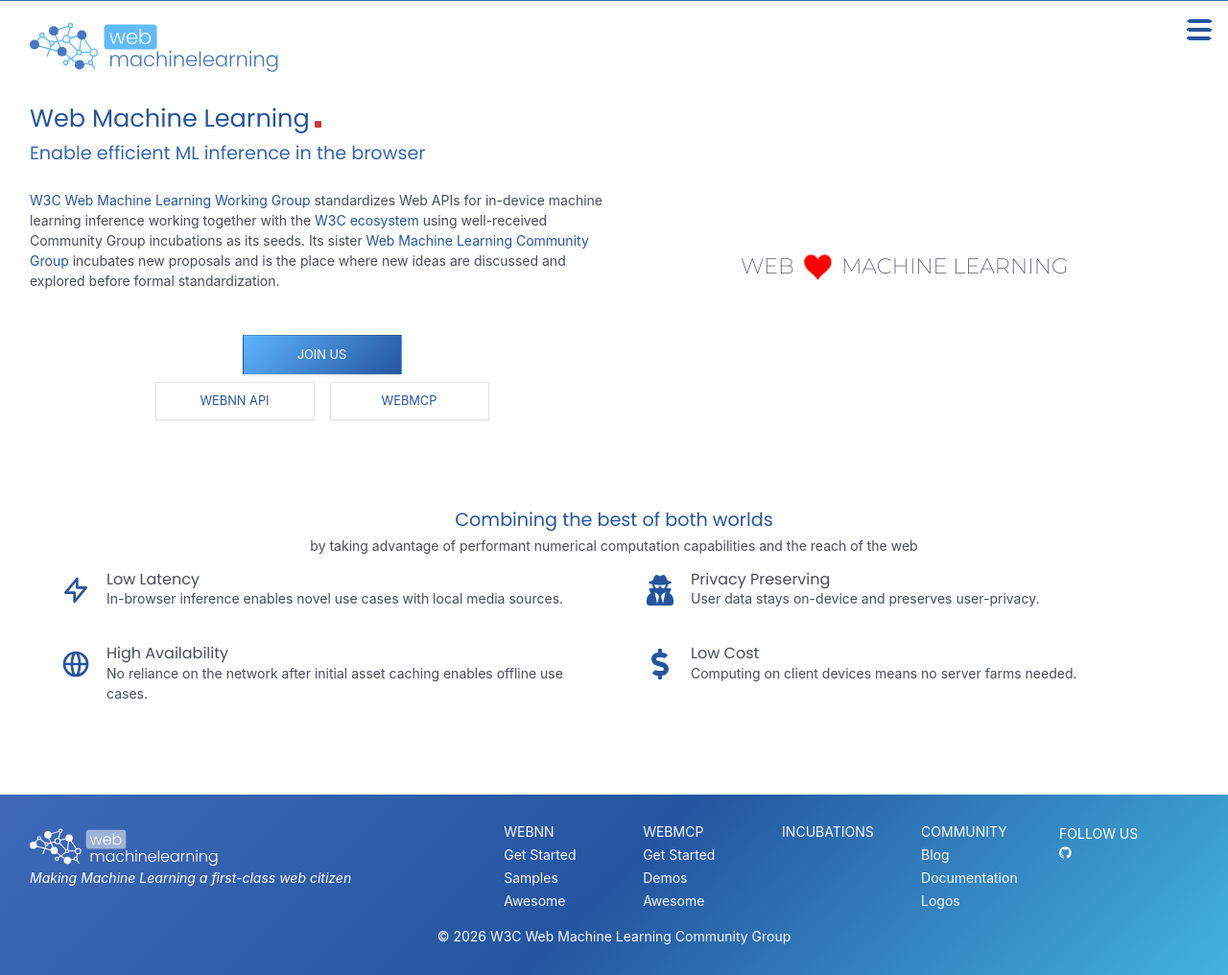
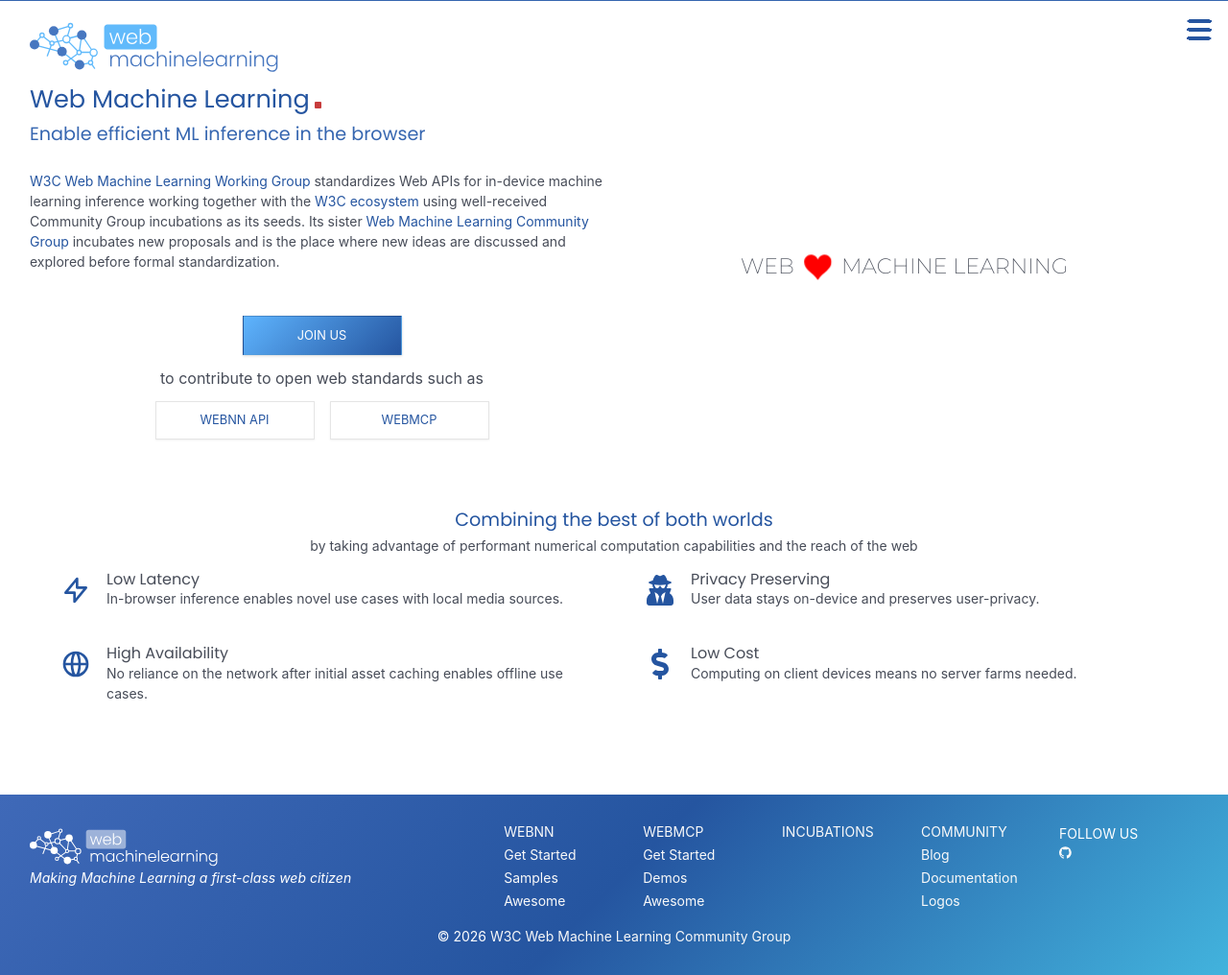
Before and after one commit to webmachinelearning/webmachinelearning.github.io, a Jekyll site: the page built from index.md, in a window 1280 px wide. Shown: the whole page at 96% size. Built offline with Jekyll 4.4.1, drawn with Linux system fonts in a browser that asks for light colours.

Commit message:
Add contribution context between index hero buttons

```diff
--- a/_layouts/index.html
+++ b/_layouts/index.html
@@ -31,6 +31,7 @@
                       us</span></div>
                 </div>
               </a>
+              <p class="contribute-text">to contribute to open web standards such as</p>
               <div class="button-row">
                 <a class="button buttonwhite" href="{{ 'webnn-intro' | relative_url }}">WebNN API</a>
                 <a class="button buttonwhite" href="{{ 'webmcp-intro' | relative_url }}">WebMCP</a>
--- a/_sass/main.scss
+++ b/_sass/main.scss
@@ -453,6 +453,15 @@
     display: flex;
     flex-direction: column;
     align-items: center;
+}
+
+.herobar.my .contribute-text {
+    margin: 0.75rem 0 0.25rem;
+    color: $grey-color;
+    font-size: 1rem;
+    line-height: 1.5;
+    text-align: center;
+    text-transform: none;
 }
 
 .herobar.my .button-row {
```
